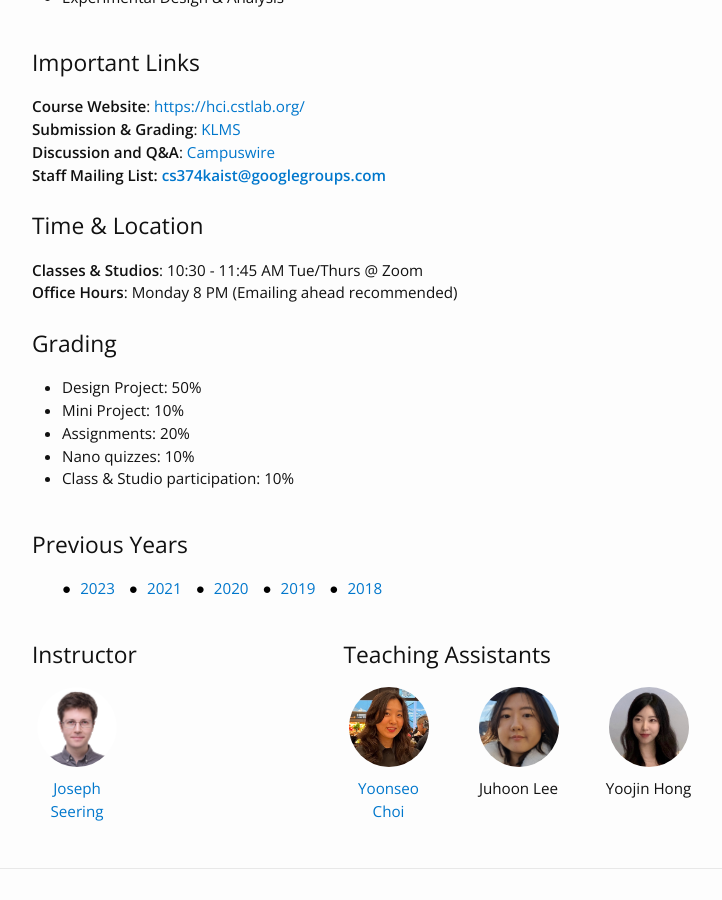
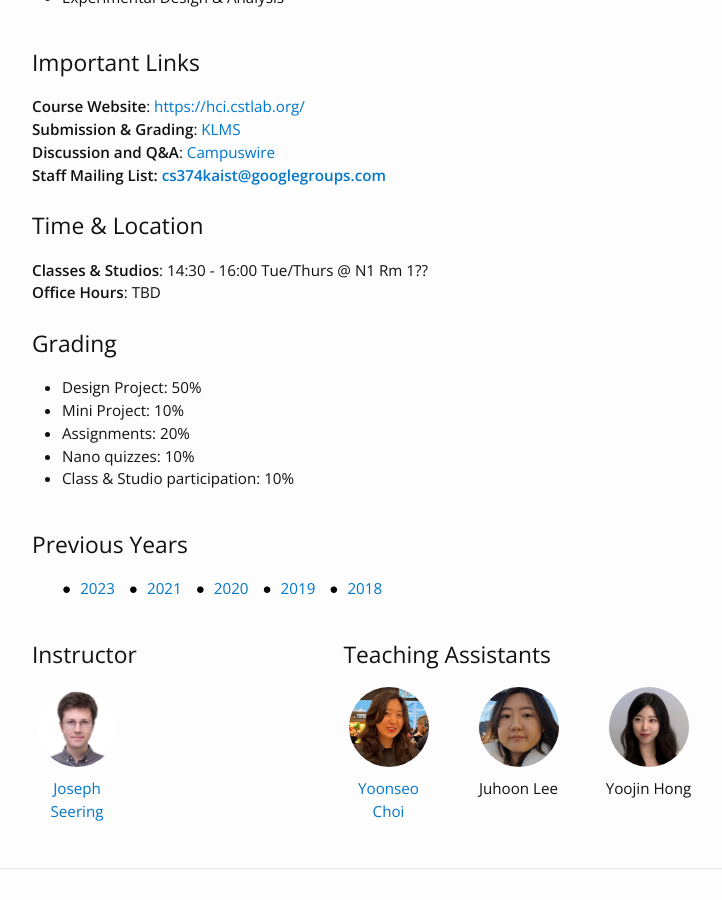
Before and after one commit to cstl-kaist/cs374-2025-spring, a Jekyll site: the page built from index.md, in a window 1280 px wide and 900 px high, scrolled down 1042 px. Shown: the whole window, without its empty margins (163-885 px from the left). Built offline with Jekyll 4.4.1, drawn with Linux system fonts in a browser that asks for light colours; nearby versions of some CDN libraries.

Commit message:
Changed lecture time and office hour

```diff
--- a/_layouts/home.html
+++ b/_layouts/home.html
@@ -45,8 +45,8 @@ layout: default
     <br>
     <h2>Time & Location</h2>
     <div>
-        <b>Classes & Studios</b>: 10:30 - 11:45 AM Tue/Thurs @ Zoom<br />
-        <b>Office Hours</b>: Monday 8 PM (Emailing ahead recommended)
+        <b>Classes & Studios</b>: 14:30 - 16:00 Tue/Thurs @ N1 Rm 1??<br />
+        <b>Office Hours</b>: TBD
     </div>
 
     <br>
```
